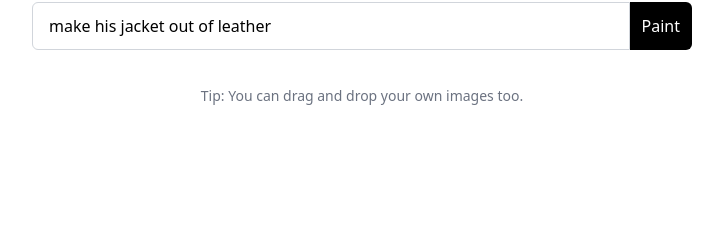
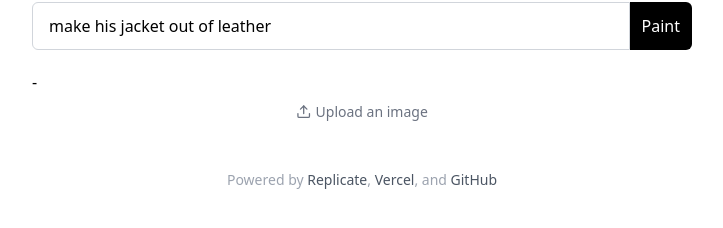
Before and after one commit to replicate/paint-by-text, a Next.js app: page / in a window 1280 px wide. Shown: the part 704-932 px from the top of the page, without its empty margins (278-1001 px from the left). Before the commit the page ends 846 px from the top, so only its background shows below. Built offline with nearby package versions, Linux system fonts and the light colour scheme.

Commit message:
add a footer

```diff
--- a/components/download.js
+++ /dev/null
@@ -1,21 +0,0 @@
-import Link from "next/link";
-import { Download as DownloadIcon } from "lucide-react";
-
-export default function Download(props) {
-  if (!props.predictions.length) return null;
-
-  const lastPrediction = props.predictions[props.predictions.length - 1];
-
-  if (!lastPrediction.output) return null;
-
-  const lastImage = lastPrediction.output[lastPrediction.output.length - 1];
-
-  return (
-    <Link href={lastImage}>
-      <a className="lil-button" target="_blank" rel="noopener noreferrer">
-        <DownloadIcon className="icon" />
-        Download
-      </a>
-    </Link>
-  );
-}
--- a/components/dropzone.js
+++ b/components/dropzone.js
@@ -1,5 +1,6 @@
 import React, { useCallback } from "react";
 import { useDropzone } from "react-dropzone";
+import { Upload as UploadIcon } from "lucide-react";
 
 export default function Dropzone(props) {
   const onImageDropped = props.onImageDropped;
@@ -12,16 +13,16 @@ export default function Dropzone(props) {
   const { getRootProps, getInputProps, isDragActive } = useDropzone({ onDrop });
 
   return (
-    <div
-      className="w-full p-4 text-gray-500 text-sm text-center cursor-pointer select-none"
-      {...getRootProps()}
-    >
+    <div className="lil-button cursor-pointer select-none" {...getRootProps()}>
       <div className="m-auto">
         <input {...getInputProps()} />
         {isDragActive ? (
           <p>Drop the image here ...</p>
         ) : (
-          <p>Tip: You can drag and drop your own images too.</p>
+          <p>
+            <UploadIcon className="icon" />
+            Upload an image
+          </p>
         )}
       </div>
     </div>
--- /dev/null
+++ b/components/footer.js
@@ -0,0 +1,55 @@
+import React from "react";
+import { Download as DownloadIcon } from "lucide-react";
+import Dropzone from "components/dropzone";
+import { XCircle as StartOverIcon } from "lucide-react";
+import { Code as CodeIcon } from "lucide-react";
+import { Rocket as RocketIcon } from "lucide-react";
+import Link from "next/link";
+
+export default function Footer({ events, startOver, handleImageDropped }) {
+  return (
+    <div className="w-full">
+      -{" "}
+      <div className="text-center">
+        {events.length > 1 && (
+          <button className="lil-button" onClick={startOver}>
+            <StartOverIcon className="icon" />
+            Start over
+          </button>
+        )}
+
+        <Dropzone onImageDropped={handleImageDropped} />
+
+        {events.length > 1 && (
+          <Link href={events.findLast((ev) => ev.image).image}>
+            <a className="lil-button" target="_blank" rel="noopener noreferrer">
+              <DownloadIcon className="icon" />
+              Download image
+            </a>
+          </Link>
+        )}
+
+        {/* <Link href="https://github.com/replicate/instruct-pix2pix-demo">
+          <a className="lil-button" target="_blank" rel="noopener noreferrer">
+            <CodeIcon className="icon" />
+            Fork on GitHub
+          </a>
+        </Link> */}
+      </div>
+      <div className="text-center lil-text mt-10 mb-10">
+        Powered by{" "}
+        <Link href="https://replicate.com/cjwbw/instruct-pix2pix-diffuser/api">
+          <a target="_blank">Replicate</a>
+        </Link>
+        {", "}
+        <Link href="https://vercel.com/templates/ai">
+          <a target="_blank">Vercel</a>
+        </Link>
+        {", and "}
+        <Link href="https://github.com/replicate/instruct-pix2pix-demo">
+          <a target="_blank">GitHub</a>
+        </Link>
+      </div>
+    </div>
+  );
+}
--- a/components/canvas.js
+++ b/components/messages.js
@@ -2,13 +2,12 @@ import React from "react";
 import Image from "next/future/image";
 import PulseLoader from "react-spinners/PulseLoader";
 
-export default class Canvas extends React.Component {
+export default class Messages extends React.Component {
   constructor(props) {
     super(props);
   }
 
   render() {
-    // console.log(this.props.events);
     return (
       <div className="canvas w-full">
         {this.props.events.map((ev, index) => {
--- /dev/null
+++ b/lib/prepare-image-file-for-upload.js
@@ -0,0 +1,45 @@
+export default function prepareImageFileForUpload(file) {
+  return new Promise((resolve, reject) => {
+    const fr = new FileReader();
+    fr.onerror = reject;
+    fr.onload = (e) => {
+      const img = document.createElement("img");
+      img.onload = function () {
+        const MAX_WIDTH = 512;
+        const MAX_HEIGHT = 512;
+
+        let width = img.width;
+        let height = img.height;
+        if (width > height) {
+          if (width > MAX_WIDTH) {
+            width = MAX_WIDTH;
+            height = height * (MAX_WIDTH / width);
+          }
+        } else {
+          if (height > MAX_HEIGHT) {
+            width = width * (MAX_HEIGHT / height);
+            height = MAX_HEIGHT;
+          }
+        }
+
+        const canvas = document.createElement("canvas");
+        canvas.width = width;
+        canvas.height = height;
+
+        const ctx = canvas.getContext("2d");
+        ctx.mozImageSmoothingEnabled = false;
+        ctx.webkitImageSmoothingEnabled = false;
+        ctx.msImageSmoothingEnabled = false;
+        ctx.imageSmoothingEnabled = false;
+
+        ctx.drawImage(img, 0, 0, width, height);
+
+        const dataURL = canvas.toDataURL(file.type);
+
+        resolve(dataURL);
+      };
+      img.src = e.target.result;
+    };
+    fr.readAsDataURL(file);
+  });
+}
--- a/package.json
+++ b/package.json
@@ -6,18 +6,15 @@
     "dev": "next dev",
     "build": "next build",
     "start": "next start",
-    "lint": "next lint",
-    "speed-up-video": "ffmpeg -i cherries-oranges-bananas.mov -filter:v 'setpts=PTS/3' cherries-oranges-bananas.mp4"
+    "lint": "next lint"
   },
   "dependencies": {
     "lodash": "^4.17.21",
     "lucide-react": "^0.88.0",
     "next": "12.2.5",
-    "pngjs": "^6.0.0",
     "react": "18.2.0",
     "react-dom": "18.2.0",
     "react-dropzone": "^14.2.2",
-    "react-sketch-canvas": "^6.2.0",
     "react-spinners": "^0.13.8"
   },
   "devDependencies": {
--- a/pages/index.js
+++ b/pages/index.js
@@ -1,17 +1,14 @@
 import { useEffect, useState } from "react";
 import Head from "next/head";
-import Link from "next/link";
-import Canvas from "components/canvas";
+import Messages from "components/messages";
 import PromptForm from "components/prompt-form";
-import Dropzone from "components/dropzone";
-import Download from "components/download";
-import { XCircle as StartOverIcon } from "lucide-react";
-import { Code as CodeIcon } from "lucide-react";
-import { Rocket as RocketIcon } from "lucide-react";
+
+import Footer from "components/footer";
+
+import prepareImageFileForUpload from "lib/prepare-image-file-for-upload";
+import { getRandomSeed } from "lib/seeds";
 
 const sleep = (ms) => new Promise((r) => setTimeout(r, ms));
-
-import { getRandomSeed } from "lib/seeds";
 
 export default function Home() {
   const [events, setEvents] = useState([]);
@@ -99,7 +96,7 @@ export default function Home() {
 
   const startOver = async (e) => {
     e.preventDefault();
-    setEvents([]);
+    setEvents(events.slice(0, 1));
     setError(null);
     setIsProcessing(false);
   };
@@ -112,16 +109,13 @@ export default function Home() {
       </Head>
 
       <main className="container max-w-[700px] mx-auto p-5">
-        <h1 className="text-center text-5xl font-bold m-6">
-          {/* <div className="mb-10">🖌️</div> */}
-          Paint with words
-        </h1>
+        <h1 className="text-center text-5xl font-bold m-6">Paint with words</h1>
 
         <h1 className="text-center text-xl opacity-60 m-6">
           Use generative AI to manipulate images with text prompts.
         </h1>
 
-        <Canvas events={events} isProcessing={isProcessing} />
+        <Messages events={events} isProcessing={isProcessing} />
 
         <PromptForm
           onSubmit={handleSubmit}
@@ -129,58 +123,16 @@ export default function Home() {
           seed={seed}
         />
 
-        <Dropzone onImageDropped={handleImageDropped} />
-
         <div className="mx-auto w-full">
           {error && <p className="bold text-red-500 pb-5">{error}</p>}
         </div>
+
+        <Footer
+          events={events}
+          startOver={startOver}
+          handleImageDropped={handleImageDropped}
+        />
       </main>
     </div>
   );
 }
-
-function prepareImageFileForUpload(file) {
-  return new Promise((resolve, reject) => {
-    const fr = new FileReader();
-    fr.onerror = reject;
-    fr.onload = (e) => {
-      const img = document.createElement("img");
-      img.onload = function () {
-        const MAX_WIDTH = 512;
-        const MAX_HEIGHT = 512;
-
-        let width = img.width;
-        let height = img.height;
-        if (width > height) {
-          if (width > MAX_WIDTH) {
-            width = MAX_WIDTH;
-            height = height * (MAX_WIDTH / width);
-          }
-        } else {
-          if (height > MAX_HEIGHT) {
-            width = width * (MAX_HEIGHT / height);
-            height = MAX_HEIGHT;
-          }
-        }
-
-        const canvas = document.createElement("canvas");
-        canvas.width = width;
-        canvas.height = height;
-
-        const ctx = canvas.getContext("2d");
-        ctx.mozImageSmoothingEnabled = false;
-        ctx.webkitImageSmoothingEnabled = false;
-        ctx.msImageSmoothingEnabled = false;
-        ctx.imageSmoothingEnabled = false;
-
-        ctx.drawImage(img, 0, 0, width, height);
-
-        const dataURL = canvas.toDataURL(file.type);
-
-        resolve(dataURL);
-      };
-      img.src = e.target.result;
-    };
-    fr.readAsDataURL(file);
-  });
-}
--- a/styles/globals.css
+++ b/styles/globals.css
@@ -25,6 +25,15 @@ input {
   @apply mx-3;
 }
 
+.lil-text {
+  @apply text-sm;
+  @apply text-gray-400;
+}
+
+.lil-text a {
+  @apply text-gray-600;
+}
+
 .icon {
   @apply inline relative mr-1;
   top: -0.1em;
```
